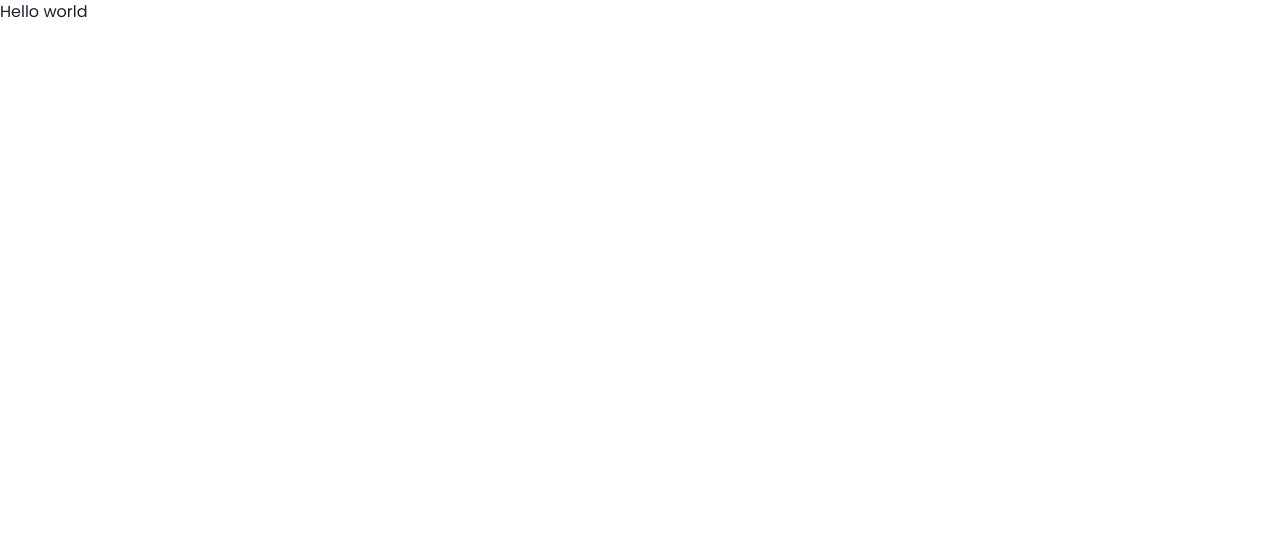
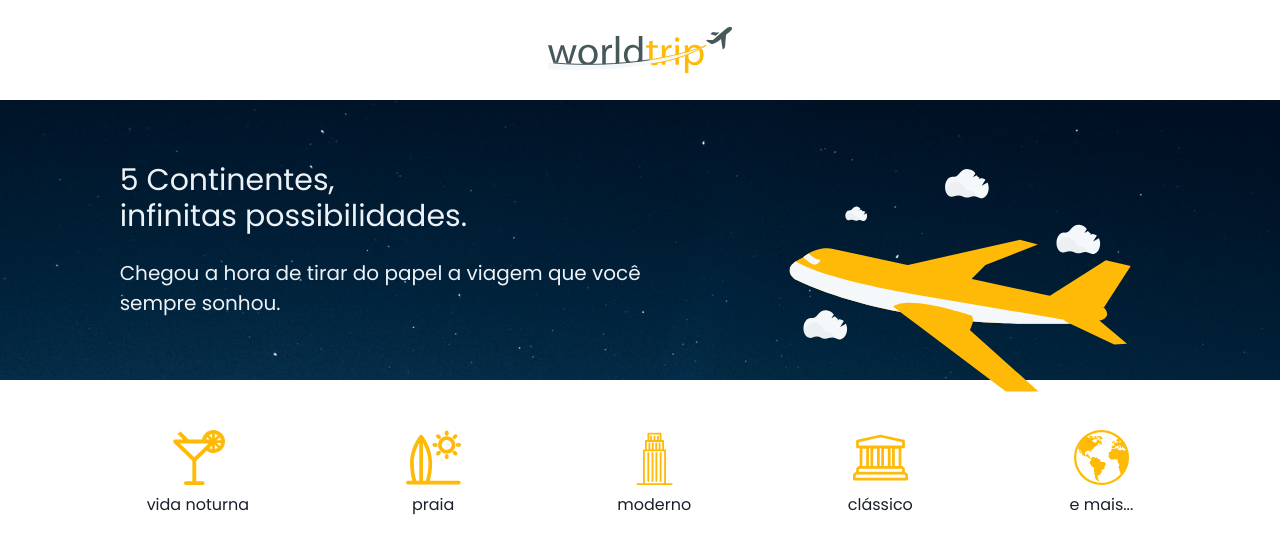
Before and after one commit to Bluniz/worldtrip, a Next.js app: page / in a window 1280 px wide. Shown: the top 554 px of the page. Built offline with nearby package versions, Linux system fonts and the light colour scheme.

Commit message:
Add initial Home

```diff
--- a/src/pages/index.tsx
+++ b/src/pages/index.tsx
@@ -1,3 +1,15 @@
+import { Flex } from "@chakra-ui/react";
+
+import { Banner } from "../components/Banner";
+import { Header } from "../components/Header";
+import { TravelTypes } from "../components/TravelTypes";
+
 export default function Home() {
-  return <div>Hello world</div>;
+  return (
+    <Flex w="100vw" h="100vh" direction="column">
+      <Header />
+      <Banner />
+      <TravelTypes />
+    </Flex>
+  );
 }
```
